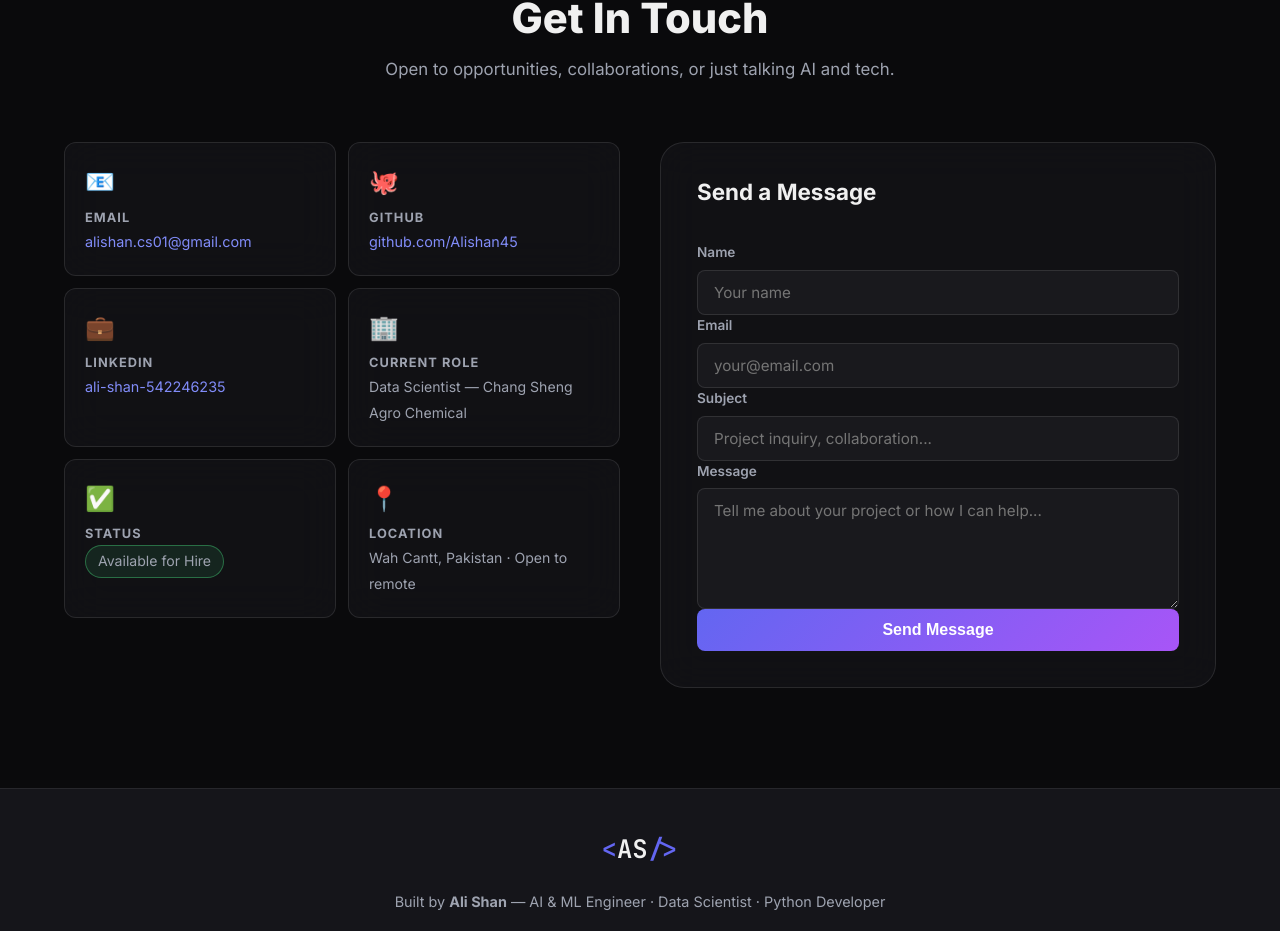
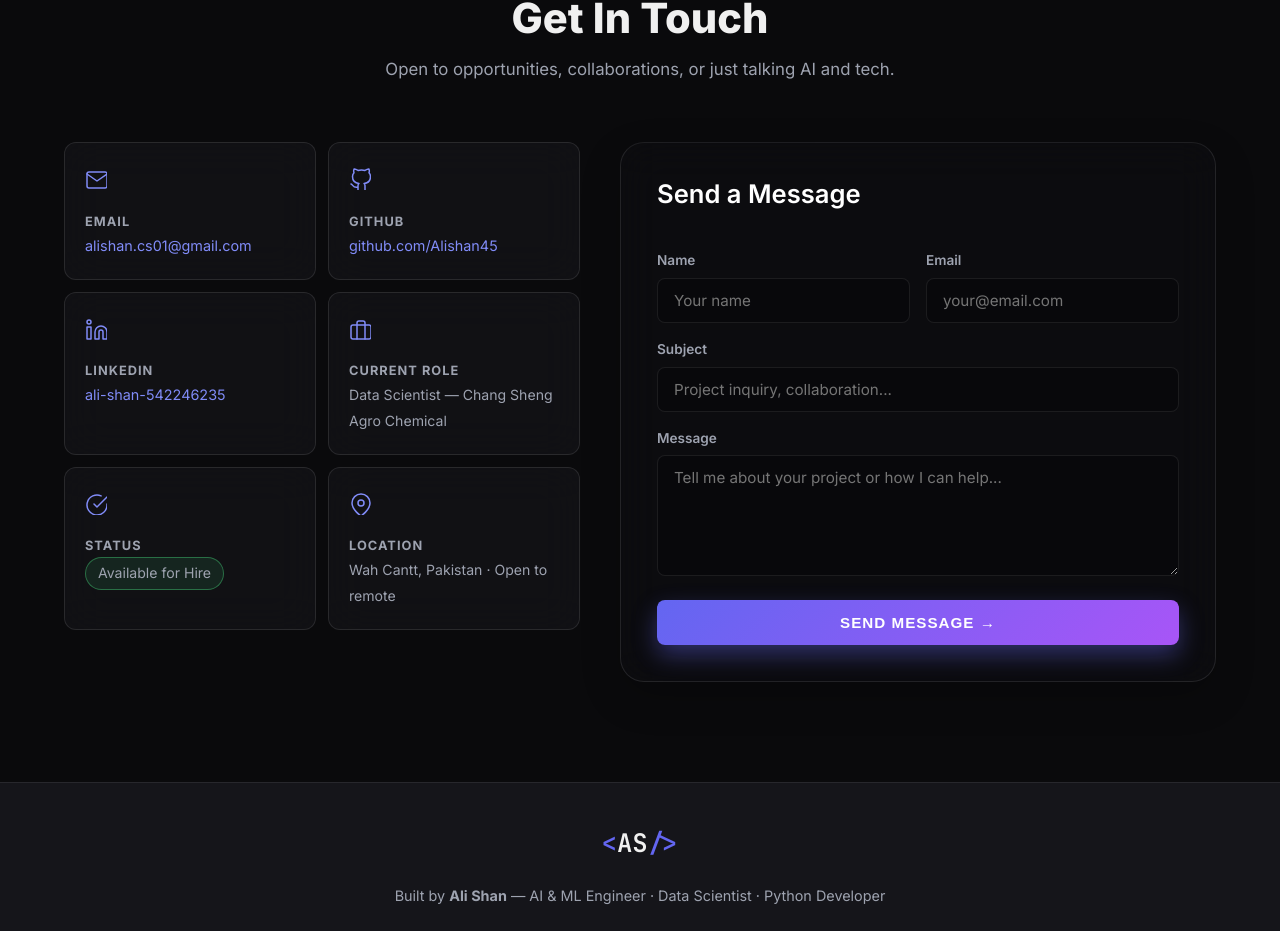
Before and after one commit to Alishan45/Expertise_display_card, a Next.js app: page / in a window 1280 px wide. Shown: the part 10407-11338 px from the top of the page. Built offline with nearby package versions, Linux system fonts and the light colour scheme.

Commit message:
Redesign Get In Touch section with professional SVGs and premium UI

```diff
--- a/src/app/globals.css
+++ b/src/app/globals.css
@@ -258,8 +258,17 @@ h1,h2,h3,h4,h5,h6{line-height:1.2;font-weight:700}
 .form-success.show{display:block}
 .form-error{padding:12px 16px;background:rgba(239,68,68,0.1);border:1px solid rgba(239,68,68,0.3);border-radius:8px;color:#f87171;font-size:0.9rem;display:none}
 .form-error.show{display:block}
+.premium-contact-card .contact-icon { color: var(--accent-light); margin-bottom: 12px; transition: transform 0.3s ease, color 0.3s ease; }
+.premium-contact-card:hover .contact-icon { transform: scale(1.15) translateY(-2px); color: #fff; }
+.premium-form { background: rgba(15, 15, 20, 0.4); box-shadow: 0 15px 40px rgba(0, 0, 0, 0.2); border-top: 1px solid rgba(255, 255, 255, 0.08); }
+.form-row { display: grid; grid-template-columns: 1fr 1fr; gap: 16px; margin-bottom: 16px; }
+.premium-form .form-group input, .premium-form .form-group textarea { background: rgba(0, 0, 0, 0.2); border: 1px solid rgba(255, 255, 255, 0.08); transition: all 0.3s ease; }
+.premium-form .form-group input:focus, .premium-form .form-group textarea:focus { border-color: var(--accent); box-shadow: 0 0 0 3px rgba(99, 102, 241, 0.15); transform: translateY(-1px); background: rgba(99, 102, 241, 0.05); }
+.premium-btn { font-size: 0.95rem; text-transform: uppercase; letter-spacing: 1px; padding: 14px; box-shadow: 0 10px 25px rgba(99, 102, 241, 0.4); }
+.premium-btn:hover { box-shadow: 0 15px 35px rgba(99, 102, 241, 0.6); }
+
 @media(max-width:992px){.contact-grid{grid-template-columns:1fr}}
-@media(max-width:600px){.contact-info-grid{grid-template-columns:1fr}}
+@media(max-width:600px){.contact-info-grid{grid-template-columns:1fr}; .form-row { grid-template-columns: 1fr; gap: 0; }}
 /* --- Premium Testimonials Marquee --- */
 .testimonials-marquee-container {
   width: 100vw;
--- a/src/components/Contact.js
+++ b/src/components/Contact.js
@@ -4,9 +4,18 @@ import dynamic from 'next/dynamic';
 
 const AIChatBot = dynamic(() => import('./AIChatBot'), { ssr: false });
 
+const ICONS = {
+  email: <svg width="22" height="22" fill="none" stroke="currentColor" strokeWidth="1.5" strokeLinecap="round" strokeLinejoin="round"><path d="M4 4h16c1.1 0 2 .9 2 2v12c0 1.1-.9 2-2 2H4c-1.1 0-2-.9-2-2V6c0-1.1.9-2 2-2z"></path><polyline points="22,6 12,13 2,6"></polyline></svg>,
+  github: <svg width="22" height="22" fill="none" stroke="currentColor" strokeWidth="1.5" strokeLinecap="round" strokeLinejoin="round"><path d="M9 19c-5 1.5-5-2.5-7-3m14 6v-3.87a3.37 3.37 0 0 0-.94-2.61c3.14-.35 6.44-1.54 6.44-7A5.44 5.44 0 0 0 20 4.77 5.07 5.07 0 0 0 19.91 1S18.73.65 16 2.48a13.38 13.38 0 0 0-7 0C6.27.65 5.09 1 5.09 1A5.07 5.07 0 0 0 5 4.77a5.44 5.44 0 0 0-1.5 3.78c0 5.42 3.3 6.61 6.44 7A3.37 3.37 0 0 0 9 18.13V22"></path></svg>,
+  linkedin: <svg width="22" height="22" fill="none" stroke="currentColor" strokeWidth="1.5" strokeLinecap="round" strokeLinejoin="round"><path d="M16 8a6 6 0 0 1 6 6v7h-4v-7a2 2 0 0 0-2-2 2 2 0 0 0-2 2v7h-4v-7a6 6 0 0 1 6-6z"></path><rect x="2" y="9" width="4" height="12"></rect><circle cx="4" cy="4" r="2"></circle></svg>,
+  briefcase: <svg width="22" height="22" fill="none" stroke="currentColor" strokeWidth="1.5" strokeLinecap="round" strokeLinejoin="round"><rect x="2" y="7" width="20" height="14" rx="2" ry="2"></rect><path d="M16 21V5a2 2 0 0 0-2-2h-4a2 2 0 0 0-2 2v16"></path></svg>,
+  check: <svg width="22" height="22" fill="none" stroke="currentColor" strokeWidth="1.5" strokeLinecap="round" strokeLinejoin="round"><path d="M22 11.08V12a10 10 0 1 1-5.93-9.14"></path><polyline points="22 4 12 14.01 9 11.01"></polyline></svg>,
+  map: <svg width="22" height="22" fill="none" stroke="currentColor" strokeWidth="1.5" strokeLinecap="round" strokeLinejoin="round"><path d="M21 10c0 7-9 13-9 13s-9-6-9-13a9 9 0 0 1 18 0z"></path><circle cx="12" cy="10" r="3"></circle></svg>
+};
+
 export default function Contact() {
   const [form, setForm] = useState({ name:'', email:'', subject:'', message:'' });
-  const [status, setStatus] = useState(null); // null | 'loading' | 'success' | 'error'
+  const [status, setStatus] = useState(null);
   const [errMsg, setErrMsg] = useState('');
 
   const handleChange = e => setForm(f => ({ ...f, [e.target.name]: e.target.value }));
@@ -46,14 +55,14 @@ export default function Contact() {
           <div>
             <div className="contact-info-grid">
               {[
-                ['📧','Email','alishan.cs01@gmail.com','mailto:alishan.cs01@gmail.com'],
-                ['🐙','GitHub','github.com/Alishan45','https://github.com/Alishan45'],
-                ['💼','LinkedIn','ali-shan-542246235','https://linkedin.com/in/ali-shan-542246235'],
-                ['🏢','Current Role','Data Scientist — Chang Sheng Agro Chemical',''],
-                ['✅','Status','Available for Hire',''],
-                ['📍','Location','Wah Cantt, Pakistan · Open to remote',''],
+                [ICONS.email, 'Email', 'alishan.cs01@gmail.com', 'mailto:alishan.cs01@gmail.com'],
+                [ICONS.github, 'GitHub', 'github.com/Alishan45', 'https://github.com/Alishan45'],
+                [ICONS.linkedin, 'LinkedIn', 'ali-shan-542246235', 'https://linkedin.com/in/ali-shan-542246235'],
+                [ICONS.briefcase, 'Current Role', 'Data Scientist — Chang Sheng Agro Chemical', ''],
+                [ICONS.check, 'Status', 'Available for Hire', ''],
+                [ICONS.map, 'Location', 'Wah Cantt, Pakistan · Open to remote', ''],
               ].map(([icon, title, val, href]) => (
-                <div className="contact-card reveal" key={title}>
+                <div className="contact-card reveal premium-contact-card" key={title}>
                   <div className="contact-icon">{icon}</div>
                   <h4>{title}</h4>
                   {href ? <a href={href} target={href.startsWith('http')?'_blank':undefined} rel="noopener noreferrer">{val}</a>
@@ -64,31 +73,36 @@ export default function Contact() {
             </div>
           </div>
 
-          <div className="contact-form-wrap">
-            <h3 style={{ marginBottom: '20px', fontSize: '1.4rem', color: 'var(--text)' }}>Send a Message</h3>
+          <div className="contact-form-wrap premium-form">
+            <h3 style={{ marginBottom: '24px', fontSize: '1.6rem', color: '#fff', fontWeight: 600 }}>Send a Message</h3>
             <form onSubmit={handleSubmit}>
-              {[
-                { name:'name', label:'Name', type:'text', placeholder:'Your name' },
-                { name:'email', label:'Email', type:'email', placeholder:'your@email.com' },
-                { name:'subject', label:'Subject', type:'text', placeholder:'Project inquiry, collaboration...' },
-              ].map(({ name, label, type, placeholder }) => (
-                <div className="form-group" key={name}>
-                  <label htmlFor={name}>{label}</label>
-                  <input id={name} name={name} type={type} placeholder={placeholder}
-                    value={form[name]} onChange={handleChange} required />
+              <div className="form-row">
+                <div className="form-group">
+                  <label htmlFor="name">Name</label>
+                  <input id="name" name="name" type="text" placeholder="Your name" value={form.name} onChange={handleChange} required />
                 </div>
-              ))}
-              <div className="form-group">
+                <div className="form-group">
+                  <label htmlFor="email">Email</label>
+                  <input id="email" name="email" type="email" placeholder="your@email.com" value={form.email} onChange={handleChange} required />
+                </div>
+              </div>
+
+              <div className="form-group" style={{ marginBottom: '16px' }}>
+                <label htmlFor="subject">Subject</label>
+                <input id="subject" name="subject" type="text" placeholder="Project inquiry, collaboration..." value={form.subject} onChange={handleChange} required />
+              </div>
+
+              <div className="form-group" style={{ marginBottom: '24px' }}>
                 <label htmlFor="message">Message</label>
-                <textarea id="message" name="message" rows={5}
-                  placeholder="Tell me about your project or how I can help..."
-                  value={form.message} onChange={handleChange} required />
+                <textarea id="message" name="message" rows={5} placeholder="Tell me about your project or how I can help..." value={form.message} onChange={handleChange} required />
               </div>
-              <button type="submit" className="btn btn-primary btn-full" disabled={status === 'loading'}>
-                {status === 'loading' ? 'Sending…' : 'Send Message'}
+
+              <button type="submit" className="btn btn-primary btn-full premium-btn" disabled={status === 'loading'}>
+                {status === 'loading' ? 'Sending...' : 'Send Message →'}
               </button>
-              {status === 'success' && <div className="form-success show">✅ Message sent! I&apos;ll get back to you soon.</div>}
-              {status === 'error' && <div className="form-error show">❌ {errMsg}</div>}
+
+              {status === 'success' && <div className="form-success show" style={{marginTop: '16px'}}>✅ Message sent! I'll get back to you soon.</div>}
+              {status === 'error' && <div className="form-error show" style={{marginTop: '16px'}}>❌ {errMsg}</div>}
             </form>
           </div>
         </div>
```
